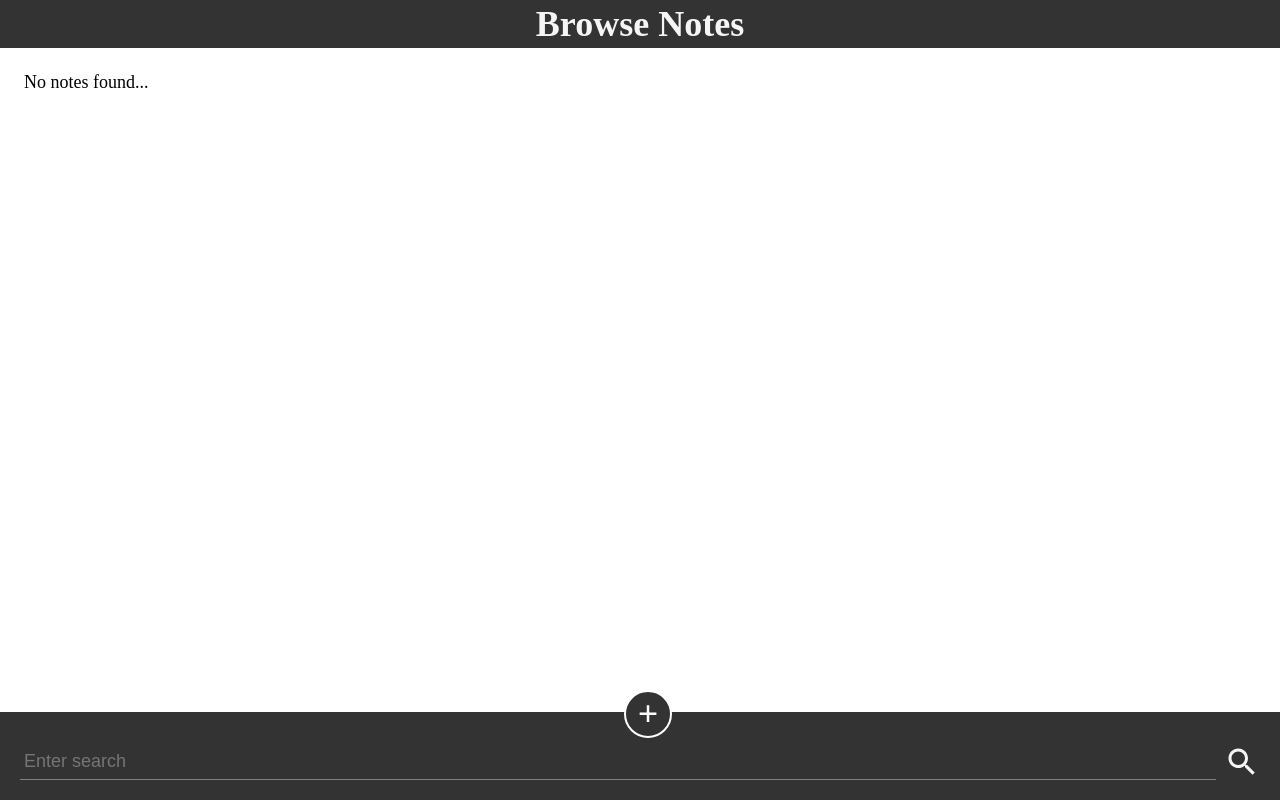
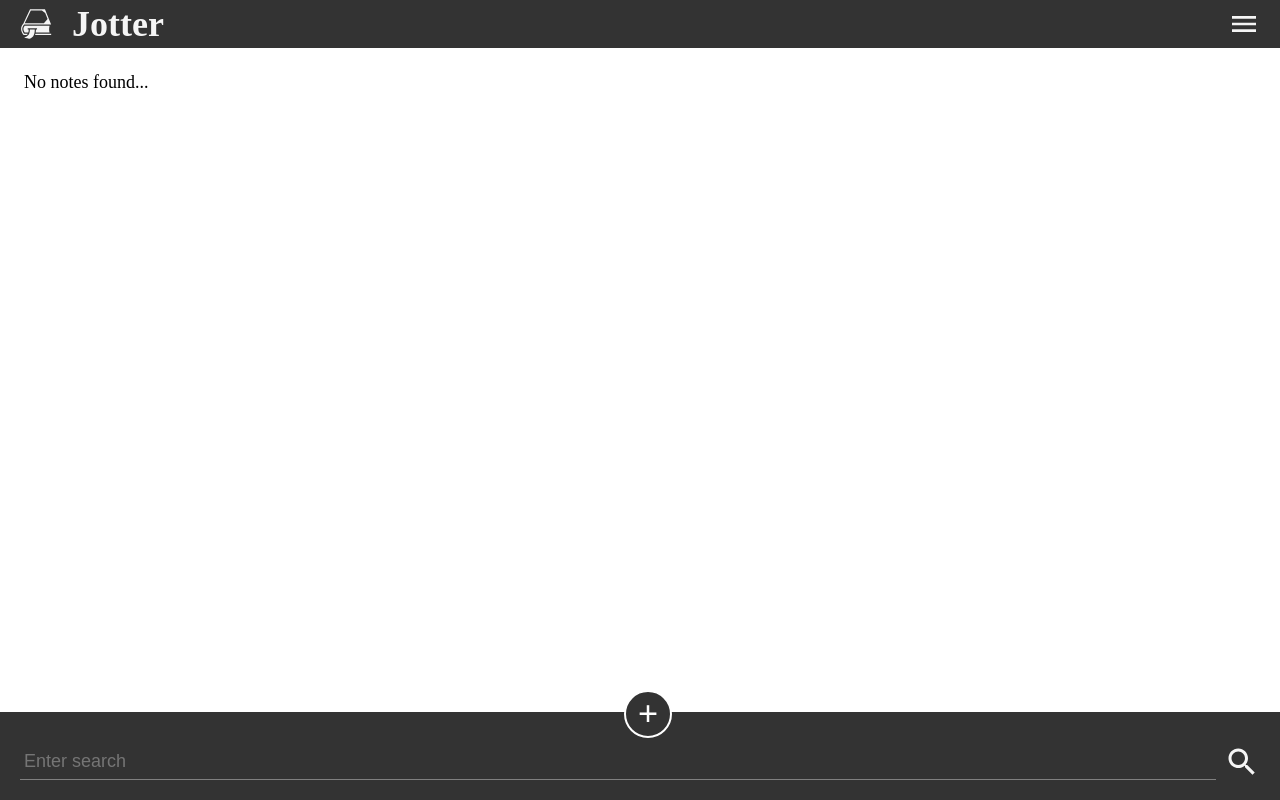
Before and after one commit to jamarob/jotter, a React (Create React App) app: page /notes in a window 1280 px wide. Built offline with nearby package versions, Linux system fonts and the light colour scheme.

Commit message:
Add logo, app name and menu icon

```diff
--- a/src/components/Header.js
+++ b/src/components/Header.js
@@ -1,15 +1,14 @@
 import React from 'react'
+import { GiBookmark } from 'react-icons/gi'
+import { MdMenu } from 'react-icons/md'
 import styled from 'styled-components/macro'
-import PropTypes from 'prop-types'
 
-Header.propTypes = {
-  title: PropTypes.string.isRequired,
-}
-
-export default function Header({ title }) {
+export default function Header() {
   return (
     <StyledHeader>
-      <h1>{title}</h1>
+      <Logo />
+      <h1>Jotter</h1>
+      <MenuButton onClick={() => console.log('menu clicked')} />
     </StyledHeader>
   )
 }
@@ -22,3 +21,13 @@ const StyledHeader = styled.header`
   align-items: center;
   height: 48px;
 `
+const Logo = styled(GiBookmark)`
+  font-size: 32px;
+  margin: 0 20px;
+`
+
+const MenuButton = styled(MdMenu)`
+  font-size: 32px;
+  margin: 0 20px 0 auto;
+  cursor: pointer;
+`
--- a/src/pages/AddNotePage.js
+++ b/src/pages/AddNotePage.js
@@ -10,7 +10,7 @@ AddNotePage.propTypes = {
 export default function AddNotePage({ onAddNote }) {
   return (
     <>
-      <Header title="Add Note" />
+      <Header />
       <NoteForm onSave={handleSave} />
     </>
   )
--- a/src/pages/BrowseNotes.js
+++ b/src/pages/BrowseNotes.js
@@ -34,7 +34,7 @@ export default function BrowseNotes({
 }) {
   return (
     <>
-      <Header title="Browse Notes" />
+      <Header />
       {lastOperation && (
         <UndoMessage
           text={lastOperation}
--- a/src/pages/EditNotePage.js
+++ b/src/pages/EditNotePage.js
@@ -1,8 +1,8 @@
+import PropTypes from 'prop-types'
 import React from 'react'
-import PropTypes from 'prop-types'
+import { useParams } from 'react-router-dom'
 import Header from '../components/Header'
 import NoteForm from '../components/NoteForm'
-import { useParams } from 'react-router-dom'
 
 EditNotePage.propTypes = {
   findNote: PropTypes.func.isRequired,
@@ -14,7 +14,7 @@ export default function EditNotePage({ findNote, updateNote }) {
   const note = findNote(id)
   return (
     <>
-      <Header title="Edit Note" />
+      <Header />
       <NoteForm onSave={handleSave} text={note.text} />
     </>
   )
```
